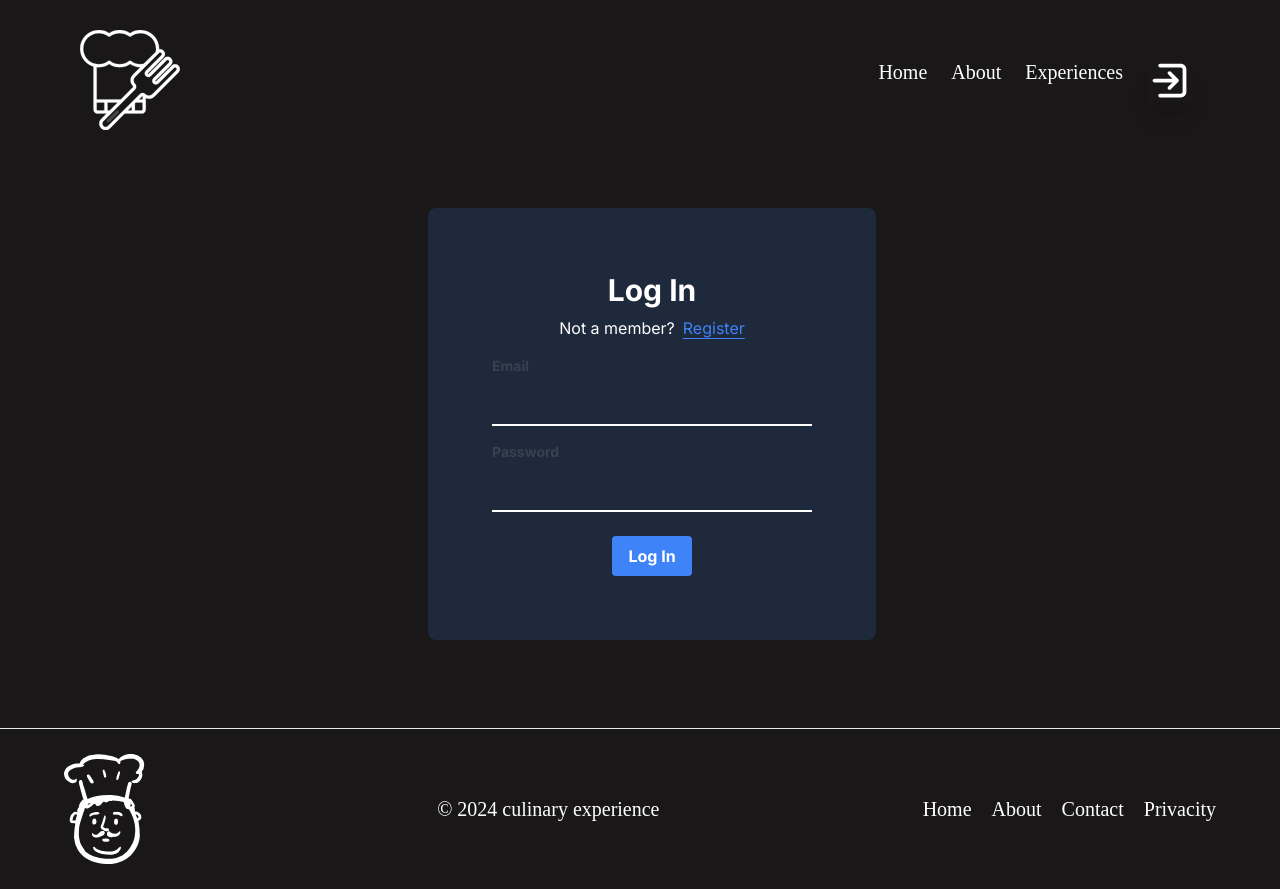
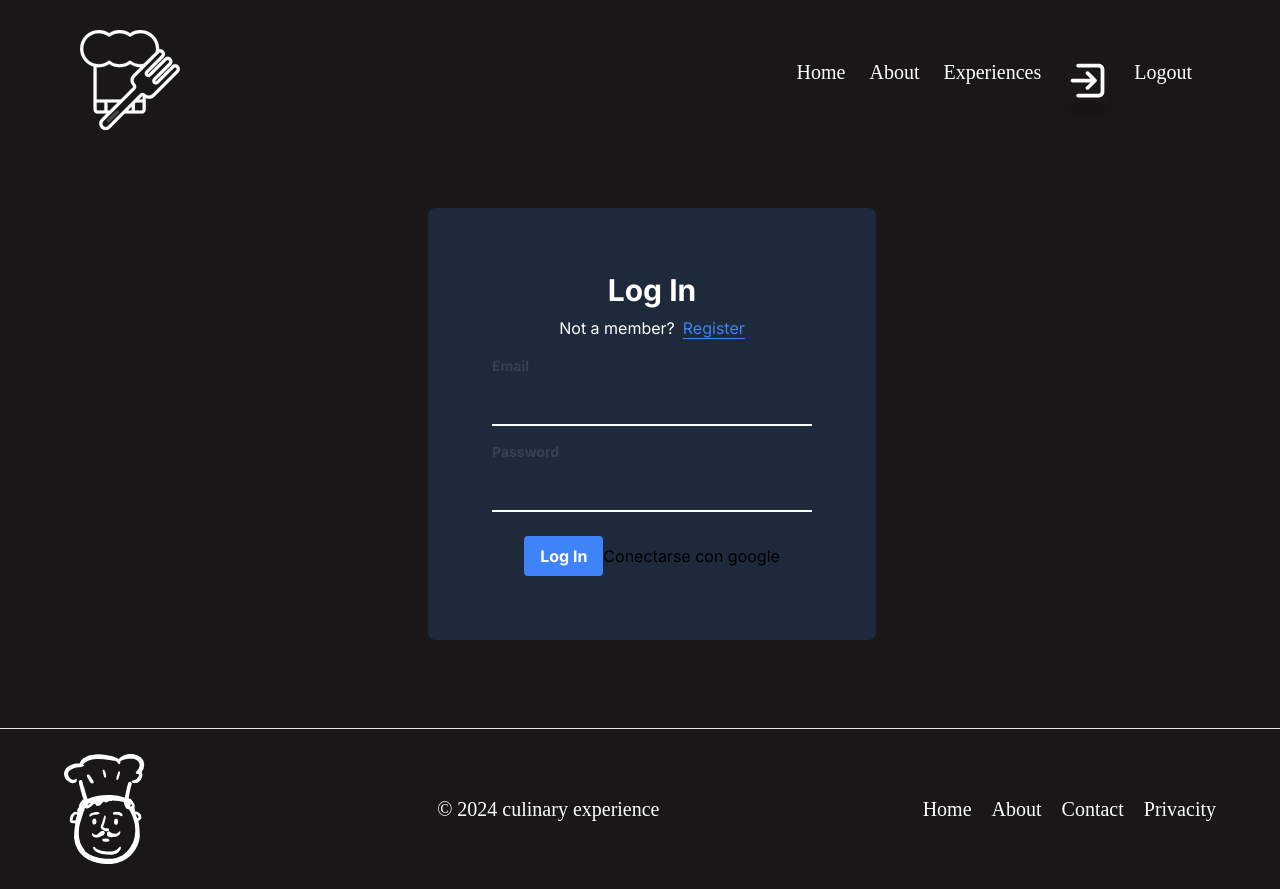
Before and after one commit to ottorst/proyectofinal, a Next.js app in the folder front/: page /login in a window 1280 px wide. Built offline with nearby package versions, Linux system fonts and the light colour scheme.

Commit message:
Implementacion parcial de autenticación Auth0

```diff
--- a/front/package.json
+++ b/front/package.json
@@ -9,6 +9,7 @@
     "lint": "next lint"
   },
   "dependencies": {
+    "@auth0/nextjs-auth0": "^3.5.0",
     "date-fns": "^3.6.0",
     "flowbite": "^2.4.1",
     "flowbite-react": "^0.10.1",
--- /dev/null
+++ b/front/src/app/api/auth/[auth0]/route.tsx
@@ -0,0 +1,3 @@
+ import { handleAuth } from '@auth0/nextjs-auth0';
+
+export const GET = handleAuth();
--- a/front/src/app/layout.tsx
+++ b/front/src/app/layout.tsx
@@ -1,6 +1,8 @@
 import type { Metadata } from "next";
 import { Inter } from "next/font/google";
 import "./globals.css";
+import { UserProvider } from '@auth0/nextjs-auth0/client';
+
 //Components
 import RenderNavbarFooter from "../components/renderNavbarFooter/RenderNavbarFooter";
 import { AuthProvider } from "../components/AuthContext";
@@ -20,6 +22,14 @@ export default function RootLayout({
 }>) {
   return (
     <html lang="en">
+     <head>
+        <link rel="preconnect" href="https://fonts.googleapis.com" />
+        <link rel="preconnect" href="https://fonts.gstatic.com" crossOrigin="anonymous" />
+        <link href="https://fonts.googleapis.com/css2?family=Sacramento&display=swap" rel="stylesheet" />
+      </head>
+      <UserProvider
+
+      >
       <body className={inter.className}>
         <AuthProvider>
         <RenderNavbarFooter>
@@ -27,6 +37,7 @@ export default function RootLayout({
         </RenderNavbarFooter>
         </AuthProvider>
         </body>
+        </UserProvider>
     </html>
   );
 }
--- a/front/src/components/Login/login.tsx
+++ b/front/src/components/Login/login.tsx
@@ -9,7 +9,11 @@ import Link from 'next/link';
 import { useAuth } from '../AuthContext';
 import { jwtDecode } from 'jwt-decode';
 import { fetchUserById } from '../helpers/Helpers';
+
+
 const LoginFormClient: React.FC = () => {
+
+
     const router = useRouter();
     const { setToken, setUser } = useAuth();
 
@@ -117,6 +121,10 @@ const LoginFormClient: React.FC = () => {
                         >
                             Log In
                         </button>
+                        <button>
+                        <a href="/api/auth/login"> Conectarse con google</a>
+
+                        </button>
                     </div>
                 </form>
             </div>
--- a/front/src/components/animacionLogo/AnimacionLogo.tsx
+++ b/front/src/components/animacionLogo/AnimacionLogo.tsx
@@ -6,6 +6,8 @@ const AnimacionLogo = () => {
 
 
   return (
+    <div className="flex flex-col justify-center items-center mt-6 mb-6">
+      <h1 className="font-sacramento text-8xl">Gourmet Affair</h1>
     <div
       aria-label="container-imagen"
       className="m-0 p-0 h-400 w-50 flex justify-center items-center flex-col perspective-500"
@@ -25,6 +27,8 @@ const AnimacionLogo = () => {
       <div aria-label="botton" className="flex justify-center items-center w-80 h-80 absolute bottom-[-17rem] bg-gray rounded-50 rotate-x-143 shadow-inset-custom
       before:w-73 before:h-43 before:absolute before:bottom-8  before:bg-softGray  before:rounded-50 before:shadow-inset-custom before:filter before:drop-shadow-custom before:blur-[30px]"></div>
     </div>
+
+    </div>
   );
 };
 
--- /dev/null
+++ b/front/src/components/clientAuth0/clientAuth0.tsx
@@ -0,0 +1,22 @@
+'use client';
+
+import { useUser } from '@auth0/nextjs-auth0/client';
+import { NextPage } from 'next';
+
+const ProfileClient: React.FC = (props) => {
+  const { user, error, isLoading } = useUser();
+
+  if (isLoading) return <div>Loading...</div>;
+  if (error) return <div>{error.message}</div>;
+
+  return (
+    user && (
+      <div>
+        <h2>{user.name}</h2>
+        <p>{user.email}</p>
+      </div>
+    )
+  );
+}
+
+export default  ProfileClient;
--- /dev/null
+++ b/front/src/components/logoutAuth0/logoutAuth0.tsx
@@ -0,0 +1,3 @@
+export default function Logout() {
+    return <a href="/api/auth/logout">Logout</a>;
+  }
--- a/front/src/components/navbar/Navbar.tsx
+++ b/front/src/components/navbar/Navbar.tsx
@@ -25,7 +25,7 @@ const Navbar: React.FC = () => {
         localStorage.removeItem("userData");
         setToken(null);
         setUser(null);
-        router.push('/login');
+
     };
 
     const handleDashboardRedirect = () => {
@@ -62,6 +62,7 @@ const Navbar: React.FC = () => {
 
                         {token ? (
                             <>
+
                                 <Link href="/login" onClick={handleLogOut}>
                                     <li className="hover:underline offset-8 decoration-yellow-500">
                                         <Image src="/assets/signin-icon.svg" alt="Sign Out" width={45} height={50} className="red-filter shadow-xl" />
@@ -72,12 +73,14 @@ const Navbar: React.FC = () => {
                                 </li>
                             </>
                         ) : (
+
                             <Link href="/login" onClick={handleLinkClick}>
                                 <li className="hover:underline decoration-4 underline-offset-8">
                                     <Image src="/assets/signout-icon.svg" alt="Sign In" width={45} height={50} className="green-filter shadow-xl" />
                                 </li>
                             </Link>
                         )}
+                        <a href="/api/auth/logout">Logout</a>
                     </ul>
                 </div>
             </nav>
--- a/front/tailwind.config.ts
+++ b/front/tailwind.config.ts
@@ -48,7 +48,10 @@ const config: Config = {
       },
       fontFamily: {
         'lora': ['Lora', 'serif'],
+       /*  inter: ['Inter', 'sans-serif'], */
+        sacramento: ['Sacramento', 'cursive'],
       },
+
       height:{
         43:"43%",
         230:"230px",
```
Also changed, not shown: 1 other file (tests, documents, lock files or other folders).
